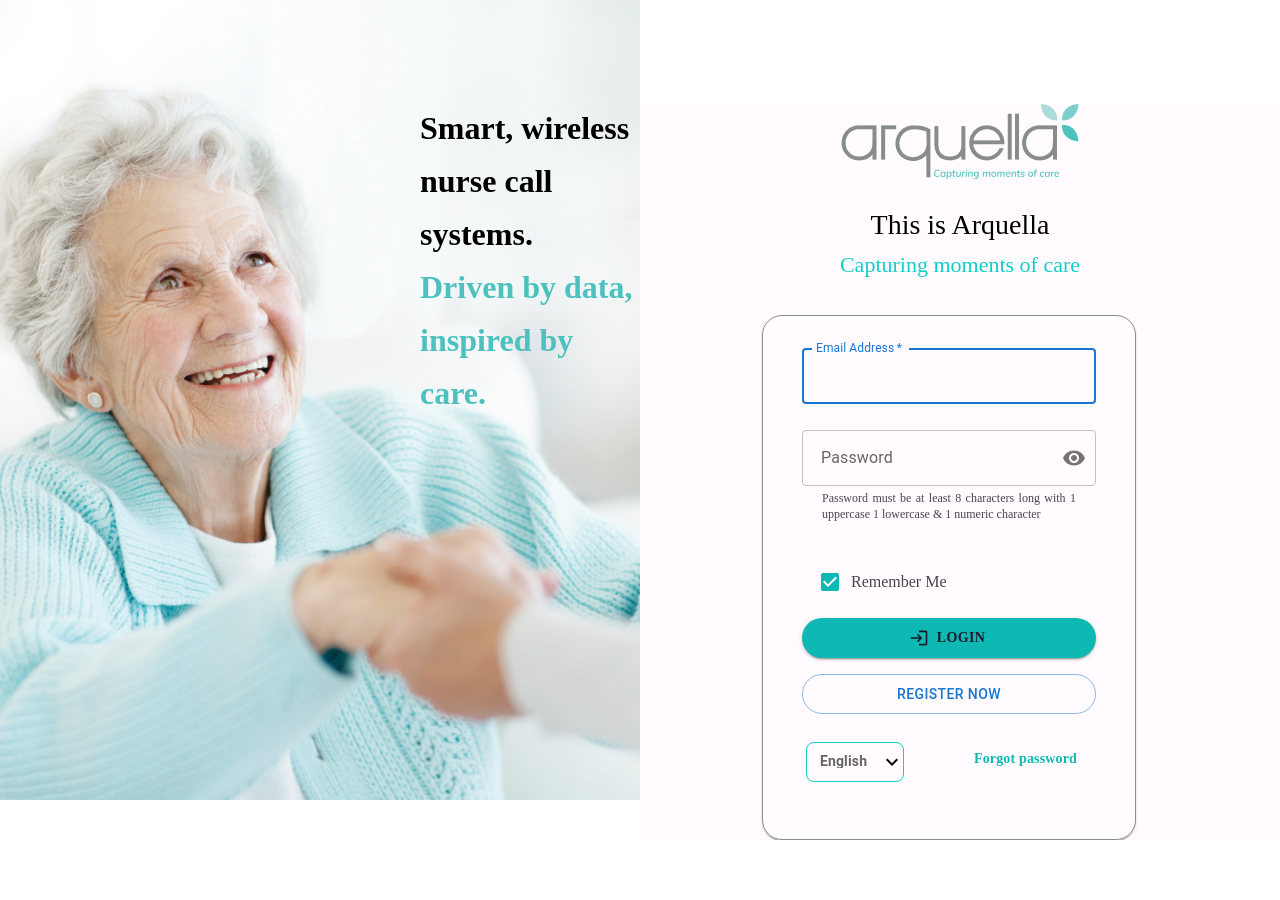
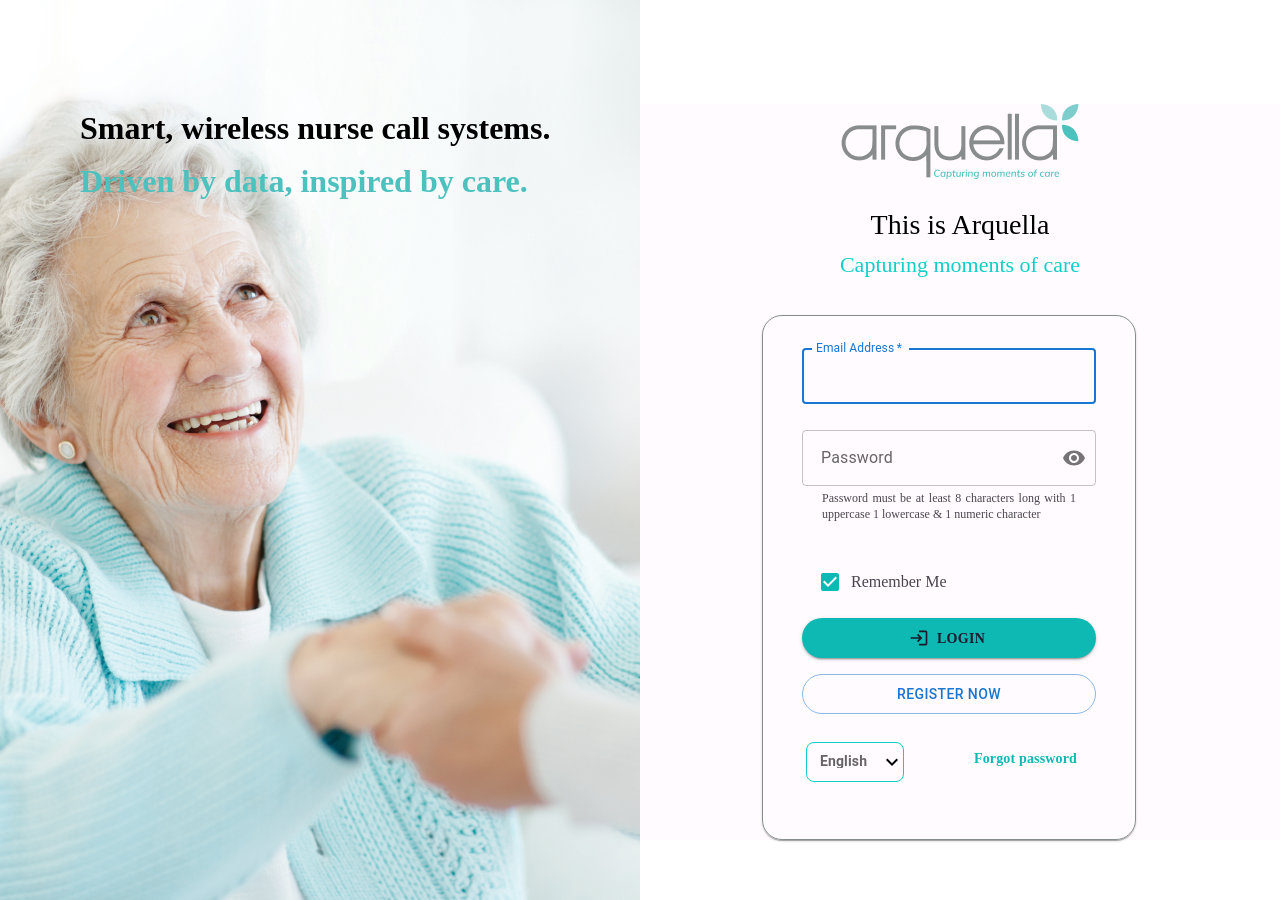
Before and after one commit to kjaeel1/arquellaReact, a React (Vite) app: page / in a window 1280 px wide. Before the commit the page ends 840 px from the top, so only its background shows below. Built offline with nearby package versions, Linux system fonts and the light colour scheme; a web font is replaced by a local one.

Commit message:
alignment correction

```diff
--- a/src/modules/pages/login/Login.jsx
+++ b/src/modules/pages/login/Login.jsx
@@ -145,6 +145,7 @@
 
                 <Container component="main" maxWidth="xs">
                   <Box
+                  className='formParentContainer'
                     sx={{
                       boxShadow: 1,
                       width: 374,
@@ -256,10 +257,11 @@
                             fontWeight: 700,
                             fontSize: 14,
                             color: "#1D192B",
+                            lineHeight:'20px'
                           }}
                           onClick={() => {}}
                         >
-                          LogIn
+                          <span className="loginBtnLabel" >LogIn</span>
                         </Button>
                       </Container>
 
--- a/src/modules/pages/login/login.css
+++ b/src/modules/pages/login/login.css
@@ -209,3 +209,34 @@
 
 color: #0EB9B3;
 }
+
+.loginBtnLabel{
+font-family: 'Mulish';
+font-style: normal;
+font-weight: 700;
+font-size: 14px;
+line-height: 20px;
+text-align: center;
+letter-spacing: 0.02em;
+margin-top: 2px;
+}
+
+@media (max-width:1366px){
+    .textWrap{
+        margin-left: 0px;
+    }
+    .loginImageCont {
+        background-image: url(/imgBg.png);
+        background-position: center center;
+        background-size: cover;
+        background-repeat: no-repeat;
+        height: 900px;
+    }
+}
+
+@media (max-width:600px){
+    .formParentContainer{
+        box-shadow: none !important;
+        border: none !important;
+    }
+}
```
